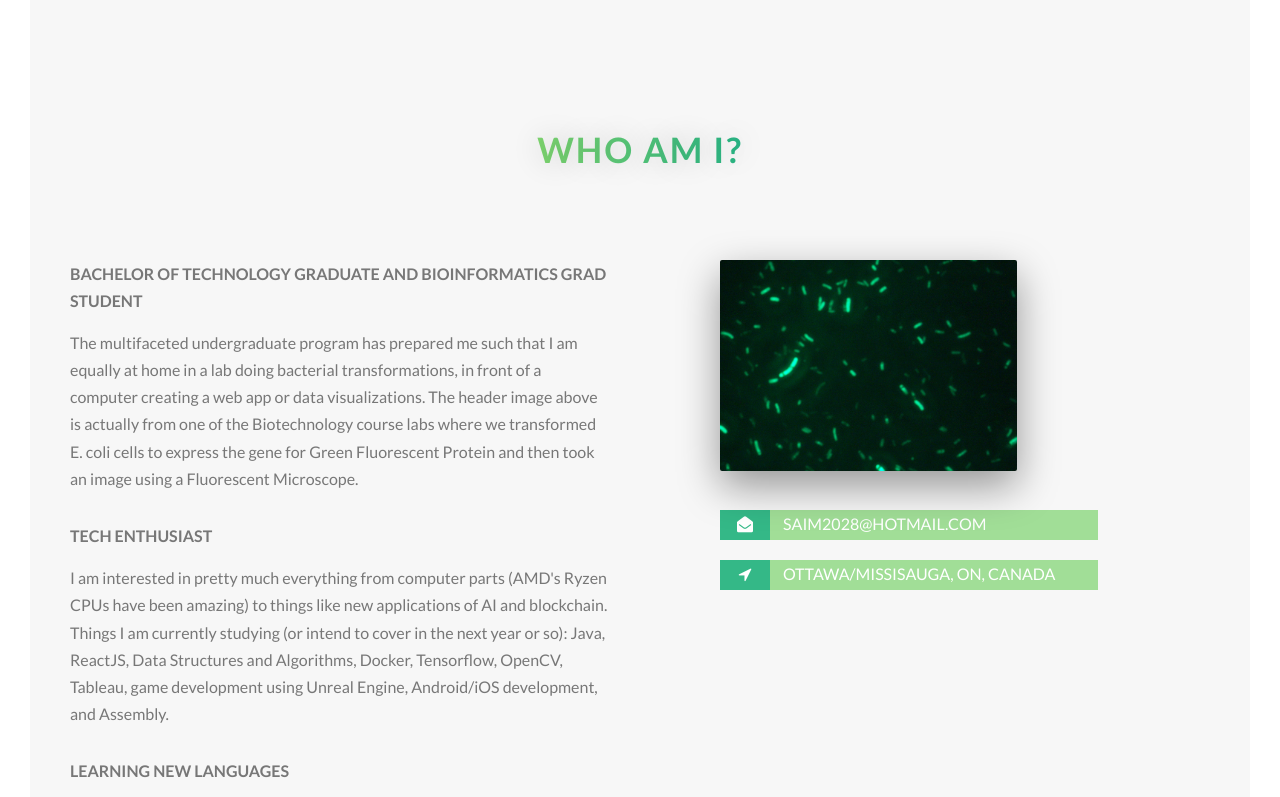
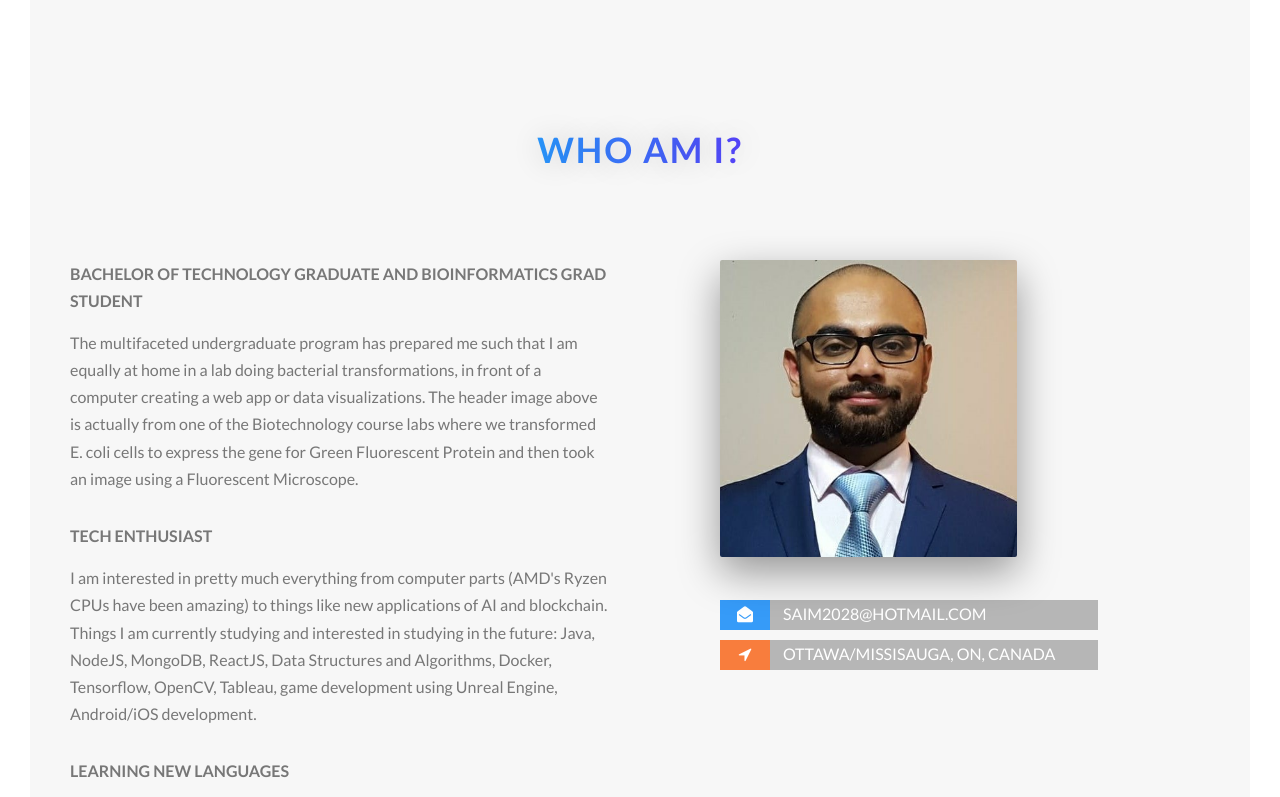
Before and after one commit to skhan27/skhan27.github.io, a website: page index.html in a window 1280 px wide. Shown: the part 600-1397 px from the top of the page. Drawn offline with Linux system fonts and the light colour scheme.

Commit message:
minor changes to colors and layout

```diff
--- a/index.html
+++ b/index.html
@@ -48,9 +48,9 @@
                     <h3 class="heading-tertiary u-margin-bottom-small">Tech Enthusiast</h3>
                     <p class="paragraph">
                         I am interested in pretty much everything from computer parts (AMD's Ryzen CPUs have been amazing) to things like new applications
-                        of AI and blockchain. Things I am currently studying (or intend to cover in the next year or so):
-                        Java, ReactJS, Data Structures and Algorithms, Docker, Tensorflow, OpenCV, Tableau, game development
-                        using Unreal Engine, Android/iOS development, and Assembly.
+                        of AI and blockchain. Things I am currently studying and interested in studying in the future:
+                        Java, NodeJS, MongoDB, ReactJS, Data Structures and Algorithms, Docker, Tensorflow, OpenCV, Tableau, game development
+                        using Unreal Engine, Android/iOS development.
                     </p>
                     <h3 class="heading-tertiary u-margin-bottom-small">Learning New Languages</h3>
                     <p class="paragraph">
@@ -67,19 +67,19 @@
                 <div class="col-1-of-2">
                     <div class="composition">
                         <!--CONTACT INFO-->
-                        <img src="img/header.jpg" alt="photo 1" class="composition__photo composition__photo--p1">
+                        <img src="img/self.jpg" alt="photo 1" class="composition__photo composition__photo--p1">
 
                         <div class="composition__info-lines composition__info-lines--contact-line">
-                            <span class="composition__info-lines--icon">
+                            <span class="composition__info-lines--icon composition__info-lines--icon--1">
                                 <i class="fa fa-envelope-open" aria-hidden="true"></i>
                             </span>
-                            <span class="composition__info-lines--text">saim2028@hotmail.com</span>
+                            <span class="composition__info-lines--text composition__info-lines--text--1">saim2028@hotmail.com</span>
                         </div>
                         <div class="composition__info-lines composition__info-lines--location">
-                            <span class="composition__info-lines--icon">
+                            <span class="composition__info-lines--icon composition__info-lines--icon--2">
                                 <i class="fa fa-location-arrow" aria-hidden="true"></i>
                             </span>
-                            <span class="composition__info-lines--text">Ottawa/Missisauga, ON, Canada</span>
+                            <span class="composition__info-lines--text composition__info-lines--text --2">Ottawa/Missisauga, ON, Canada</span>
                         </div>
 
                     </div>
@@ -107,12 +107,12 @@
                 <div class="col-1-of-4">
                     <div class="feature-box">
                         <i class="feature-box__icon fa fa-line-chart" aria-hidden="true"></i>
-                        <h3 class="heading-tertiary u-margin-bottom-small">Data Analysis and Visualization</h3>
+                        <h3 class="heading-tertiary u-margin-bottom-small">Database, Data Analysis and Visualization</h3>
                         <ul class="feature-box__list">
                             <li>Python (Matplotlib, seaborn)</li>
                             <li>R (ggplot)</li>
                             <li>SQL</li>
-                            <li>MongoDB</li>
+                            <!--<li>MongoDB</li>-->
                             <li>Minitab</li>
                         </ul>
                     </div>
@@ -137,7 +137,7 @@
                         <h3 class="heading-tertiary u-margin-bottom-small">Back-end</h3>
                         <ul class="feature-box__list">
                             <li>Django (not in depth)</li>
-                            <li>NodeJS</li>
+                            <!--<li>NodeJS</li>-->
                         </ul>
                     </div>
                 </div>
--- a/sass/abstracts/_variables.scss
+++ b/sass/abstracts/_variables.scss
@@ -1,12 +1,12 @@
-$color-primary: #55c57a;
-$color-primary-light: #7ed56f;
-$color-primary-dark: #28b485;
+$color-primary:  #20a9ff;
+$color-primary-light:  #2998ff;
+$color-primary-dark:  #5643fa;
 
 $color-secondary-light: #ffb900;
 $color-secondary-dark: #ff7730;
 
-$color-tertiary-light: #2998ff;
-$color-tertiary-dark: #5643fa;
+$color-tertiary-light:  #7ed56f;
+$color-tertiary-dark:  #28b485;
 
 $color-grey-dark: #777;
 
--- a/sass/components/_composition.scss
+++ b/sass/components/_composition.scss
@@ -19,37 +19,43 @@
             z-index: 20;
         }
     }
-    &:hover &__photo:not(:hover){
-        transform: scale(0.9)
-    }
+    //&:hover &__photo:not(:hover){
+        //transform: scale(0.9)
+    //}
 
     &__info-lines {
         position: absolute;
         font-size: 1.6rem;
         width: 70%;
-        background-color: rgba($color-primary-light, 0.7);
+        background-color: rgba($color-grey-dark, 0.5);
         text-transform: uppercase;
 
 
         &--contact-line{
-            top: 25rem;
+            top: 34rem;
             left: 5rem;
         }
         &--location{
-            top: 30rem;
+            top: 38rem;
             left: 5rem;
         }
 
         &--icon{
             display: inline-block;
             text-align: center;
-            background-color: rgba($color-primary-dark,0.9);
+
             color: $color-white;
             width: 5rem;
             height: 3rem;
             padding: 0;
             //padding: 0.9rem 1rem 0.9rem 1rem;
+            &--1 {
+                background-color: rgba($color-primary-light,0.9);
+            }
 
+            &--2 {
+                background-color: rgba($color-secondary-dark,0.9);
+            }
 
         }
         &--text {
--- a/sass/pages/_home.scss
+++ b/sass/pages/_home.scss
@@ -16,6 +16,6 @@
 
 .section-projects {
     background-color: $color-grey-light-1;
-    padding: 25rem 0 20rem 0;
+    padding: 25rem 0 0rem 0;
     margin-top: -10rem;
 }
```
Also changed, not shown: css/style.css, img/self.jpg (added), readme.md (added).
